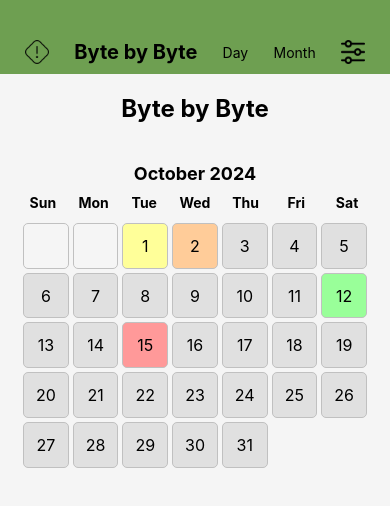
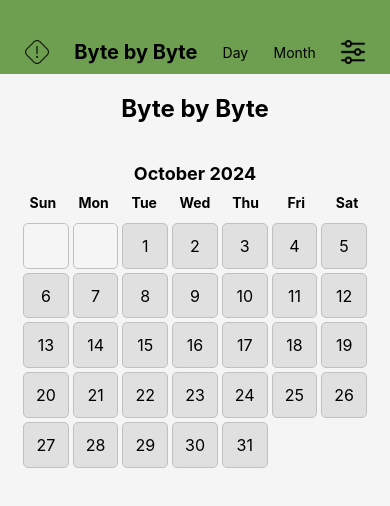
Before and after one commit to ElijahTyler/byte-by-byte, a React Native app in the folder my-app/: screen /MonthScreen in a window 390 px wide. Shown: the top 506 px of the page. Built offline with nearby package versions, Linux system fonts and the light colour scheme.

Commit message:
month screen gets monthly mood data from current month

```diff
--- a/my-app/screens/MonthScreen.js
+++ b/my-app/screens/MonthScreen.js
@@ -1,5 +1,6 @@
 import React, { useState, useEffect } from 'react';
 import { View, Text, TouchableOpacity, StyleSheet, FlatList, Dimensions } from 'react-native';
+import { loadMoodsForMonth } from './database';
 
 // Get the screen width to calculate day box sizes
 const screenWidth = Dimensions.get('window').width;
@@ -16,21 +17,30 @@ export default function MonthViewScreen() {
   const [selectedDays, setSelectedDays] = useState({});
   const [daysInMonth, setDaysInMonth] = useState([]);
   const [monthTitle, setMonthTitle] = useState('');
-
-  const moodData = { // eventually will come from database! :D
-    1: 3,
-    2: 2,
-    12: 5,
-    15: 1,
-  };
+  const [moodData, setMoodData] = useState({}); // State to store mood data
 
   const currentDate = new Date();
   const currentYear = currentDate.getFullYear();
-  const currentMonth = currentDate.getMonth();
+  const currentMonth = currentDate.getMonth() + 1; // Get month in 'MM' format
+
+  // Fetch moods for the current month and store them in the state
+  useEffect(() => {
+    const fetchMoodData = async () => {
+      const moods = await loadMoodsForMonth(currentYear.toString(), currentMonth.toString().padStart(2, '0'));
+      const moodMap = moods.reduce((acc, mood) => {
+        const day = new Date(mood.date).getDate();
+        acc[day] = mood.mood;
+        return acc;
+      }, {});
+      setMoodData(moodMap);
+    };
+
+    fetchMoodData();
+  }, [currentYear, currentMonth]);
 
   useEffect(() => {
-    const firstDayOfMonth = new Date(currentYear, currentMonth, 1).getDay();
-    const daysInCurrentMonth = new Date(currentYear, currentMonth + 1, 0).getDate();
+    const firstDayOfMonth = new Date(currentYear, currentMonth - 1, 1).getDay();
+    const daysInCurrentMonth = new Date(currentYear, currentMonth, 0).getDate();
 
     const daysArray = Array.from({ length: firstDayOfMonth }, () => null)
       .concat(Array.from({ length: daysInCurrentMonth }, (_, i) => i + 1));
@@ -111,7 +121,6 @@ const styles = StyleSheet.create({
   },
   calendarContainer: {
     justifyContent: 'center',
-    // alignItems: 'center',
   },
   dayBox: {
     margin: 2,
```
